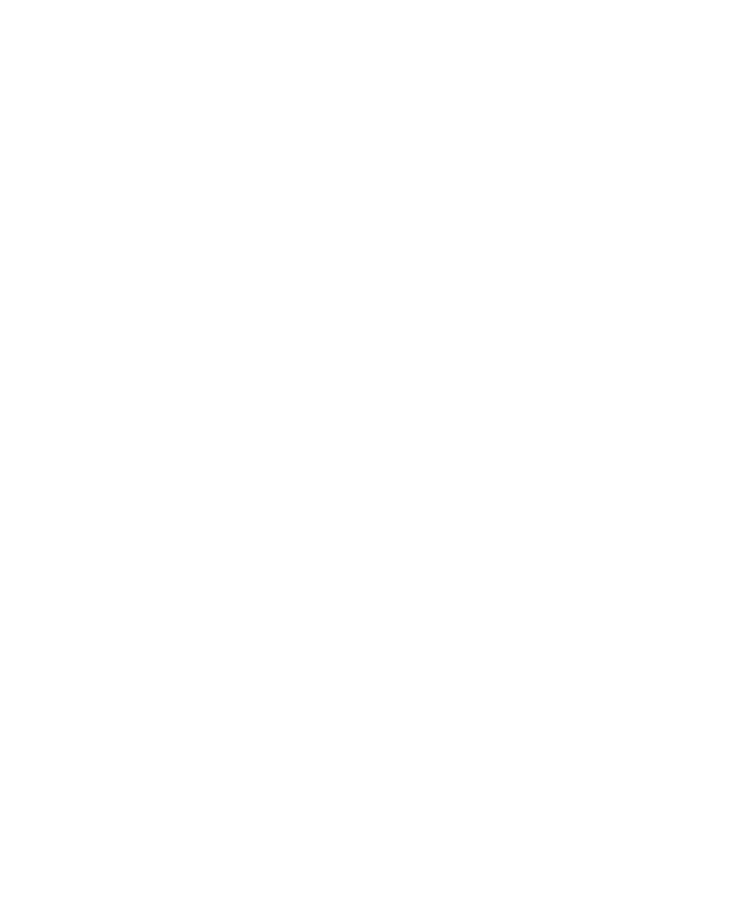
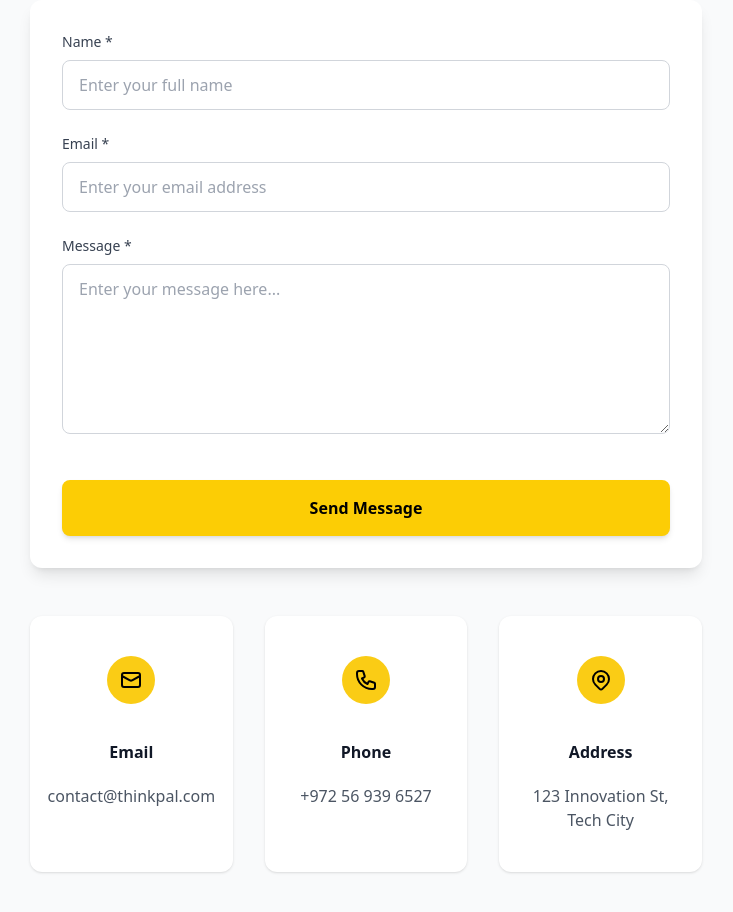
Before and after one commit to Abdalla-Elhagar/think-pal, a Next.js app: page /contact in a window 1280 px wide. Shown: the part 280-1192 px from the top of the page, without its empty margins (274-1007 px from the left). Before the commit the page ends 800 px from the top, so only its background shows below. Built offline with nearby package versions, Linux system fonts and the light colour scheme.

Commit message:
Update page.tsx

```diff
--- a/src/app/contact/page.tsx
+++ b/src/app/contact/page.tsx
@@ -1,7 +1,150 @@
-import React from 'react'
+"use client";
+import React, { useState } from 'react';
+
+interface ContactForm {
+  name: string;
+  email: string;
+  message: string;
+}
 
 export default function Contact() {
+  const [formData, setFormData] = useState<ContactForm>({
+    name: '',
+    email: '',
+    message: ''
+  });
+
+  const handleInputChange = (e: React.ChangeEvent<HTMLInputElement | HTMLTextAreaElement>) => {
+    const { name, value } = e.target;
+    setFormData(prev => ({
+      ...prev,
+      [name]: value
+    }));
+  };
+
+  const handleSubmit = (e: React.FormEvent) => {
+    e.preventDefault();
+    console.log('Form Data:', formData);
+    // Reset form after submission
+    setFormData({ name: '', email: '', message: '' });
+  };
+
   return (
-    <div>Contact</div>
-  )
+    <div className="min-h-screen bg-gray-50 py-12">
+      <div className="container mx-auto px-4">
+        <div className="max-w-2xl mx-auto">
+          {/* Header */}
+          <div className="text-center mb-12">
+            <h1 className="text-4xl font-bold text-gray-900 mb-4">Contact Us</h1>
+            <p className="text-lg text-gray-600">
+              We'd love to hear from you. Send us a message and we'll respond as soon as possible.
+            </p>
+          </div>
+
+          {/* Contact Form */}
+          <div className="bg-white rounded-xl shadow-lg p-8">
+            <form onSubmit={handleSubmit} className="space-y-6">
+              {/* Name Field */}
+              <div>
+                <label htmlFor="name" className="block text-sm font-medium text-gray-700 mb-2">
+                  Name *
+                </label>
+                <input
+                  type="text"
+                  id="name"
+                  name="name"
+                  value={formData.name}
+                  onChange={handleInputChange}
+                  required
+                  className="w-full px-4 py-3 border border-gray-300 rounded-lg focus:ring-2 focus:ring-yellow-400 focus:border-transparent transition-all duration-300 outline-none"
+                  placeholder="Enter your full name"
+                />
+              </div>
+
+              {/* Email Field */}
+              <div>
+                <label htmlFor="email" className="block text-sm font-medium text-gray-700 mb-2">
+                  Email *
+                </label>
+                <input
+                  type="email"
+                  id="email"
+                  name="email"
+                  value={formData.email}
+                  onChange={handleInputChange}
+                  required
+                  className="w-full px-4 py-3 border border-gray-300 rounded-lg focus:ring-2 focus:ring-yellow-400 focus:border-transparent transition-all duration-300 outline-none"
+                  placeholder="Enter your email address"
+                />
+              </div>
+
+              {/* Message Field */}
+              <div>
+                <label htmlFor="message" className="block text-sm font-medium text-gray-700 mb-2">
+                  Message *
+                </label>
+                <textarea
+                  id="message"
+                  name="message"
+                  value={formData.message}
+                  onChange={handleInputChange}
+                  required
+                  rows={6}
+                  className="w-full px-4 py-3 border border-gray-300 rounded-lg focus:ring-2 focus:ring-yellow-400 focus:border-transparent transition-all duration-300 outline-none resize-vertical"
+                  placeholder="Enter your message here..."
+                />
+              </div>
+
+              {/* Send Button */}
+              <div className="pt-4">
+                <button
+                  type="submit"
+                  className="w-full bg-yellow-400 hover:bg-yellow-500 text-black font-bold py-4 px-6 rounded-lg transition-all duration-300 hover:scale-105 shadow-md hover:shadow-lg"
+                  style={{ backgroundColor: 'var(--main-color)' }}
+                >
+                  Send Message
+                </button>
+              </div>
+            </form>
+          </div>
+
+          {/* Additional Contact Info */}
+          <div className="mt-12 text-center">
+            <div className="grid grid-cols-1 md:grid-cols-3 gap-8">
+              <div className="card-style bg-white">
+                <div className="w-12 h-12 bg-yellow-400 rounded-full centralize-content mb-4">
+                  <svg className="w-6 h-6 text-black" fill="none" stroke="currentColor" viewBox="0 0 24 24">
+                    <path strokeLinecap="round" strokeLinejoin="round" strokeWidth={2} d="M3 8l7.89 4.26a2 2 0 002.22 0L21 8M5 19h14a2 2 0 002-2V7a2 2 0 00-2-2H5a2 2 0 00-2 2v10a2 2 0 002 2z" />
+                  </svg>
+                </div>
+                <h3 className="font-semibold text-gray-900">Email</h3>
+                <p className="text-gray-600">contact@thinkpal.com</p>
+              </div>
+
+              <div className="card-style bg-white">
+                <div className="w-12 h-12 bg-yellow-400 rounded-full centralize-content mb-4">
+                  <svg className="w-6 h-6 text-black" fill="none" stroke="currentColor" viewBox="0 0 24 24">
+                    <path strokeLinecap="round" strokeLinejoin="round" strokeWidth={2} d="M3 5a2 2 0 012-2h3.28a1 1 0 01.948.684l1.498 4.493a1 1 0 01-.502 1.21l-2.257 1.13a11.042 11.042 0 005.516 5.516l1.13-2.257a1 1 0 011.21-.502l4.493 1.498a1 1 0 01.684.949V19a2 2 0 01-2 2h-1C9.716 21 3 14.284 3 6V5z" />
+                  </svg>
+                </div>
+                <h3 className="font-semibold text-gray-900">Phone</h3>
+                <p className="text-gray-600">+972 56 939 6527</p>
+              </div>
+
+              <div className="card-style bg-white">
+                <div className="w-12 h-12 bg-yellow-400 rounded-full centralize-content mb-4">
+                  <svg className="w-6 h-6 text-black" fill="none" stroke="currentColor" viewBox="0 0 24 24">
+                    <path strokeLinecap="round" strokeLinejoin="round" strokeWidth={2} d="M17.657 16.657L13.414 20.9a1.998 1.998 0 01-2.827 0l-4.244-4.243a8 8 0 1111.314 0z" />
+                    <path strokeLinecap="round" strokeLinejoin="round" strokeWidth={2} d="M15 11a3 3 0 11-6 0 3 3 0 016 0z" />
+                  </svg>
+                </div>
+                <h3 className="font-semibold text-gray-900">Address</h3>
+                <p className="text-gray-600">123 Innovation St, Tech City</p>
+              </div>
+            </div>
+          </div>
+        </div>
+      </div>
+    </div>
+  );
 }
```
